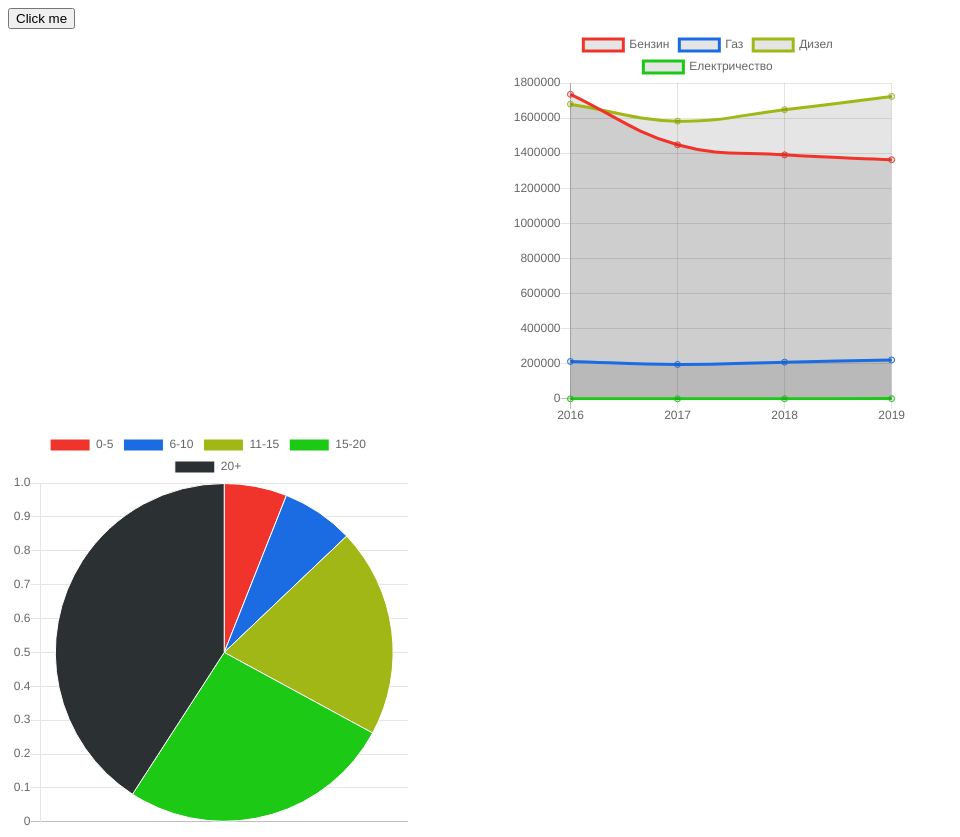
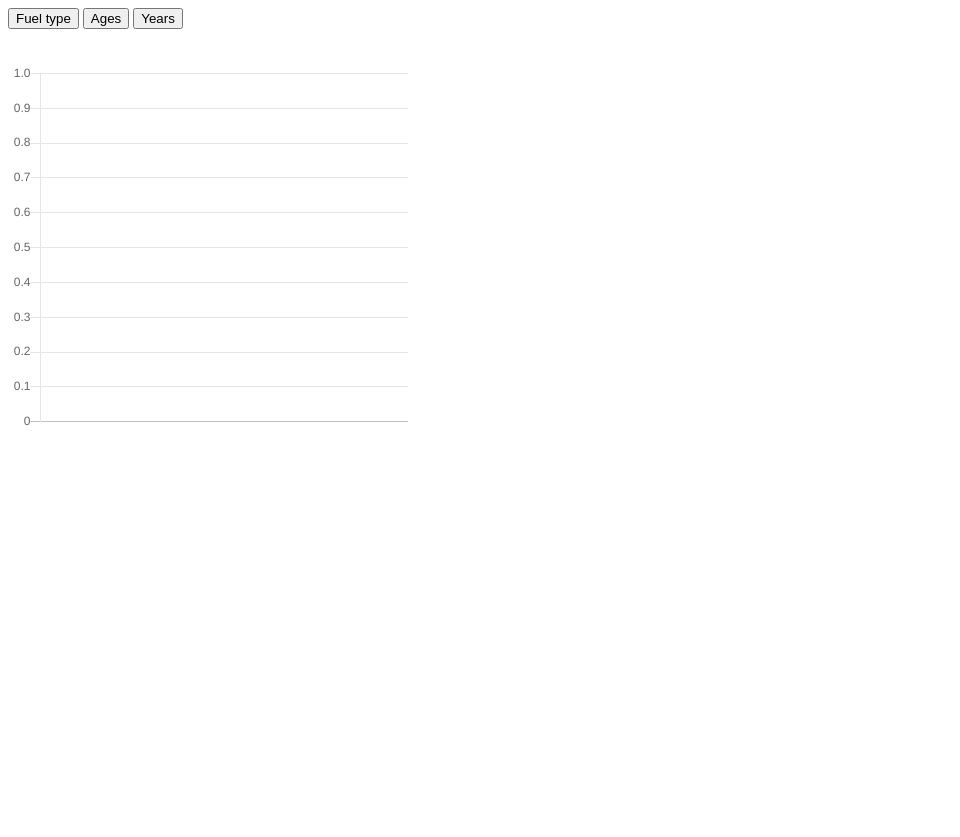
Before and after one commit to biyoyo/legendary-cars-data, a plain HTML site: page index.html in a window 1280 px wide. Shown: the whole page, without its empty margins (0-960 px from the left). After the commit the page ends 800 px from the top, so only its background shows below. Drawn offline with Linux system fonts and the light colour scheme.

Commit message:
Add functional buttons, text from BG to EN, some refactoring done

```diff
--- a/index.html
+++ b/index.html
@@ -7,11 +7,12 @@
 		<script src="data/data.js"></script>
 	</head>
 	<body>
-		<button onclick="pie_chart()">Click me</button>
+		<button onclick="pie_chart(fuel_labels, fuel_data, 'Cars by fuel type')">Fuel type</button>
+		<button onclick="pie_chart(age_labels, age_data, 'Cars by age')">Ages</button>
+		<button onclick="line_chart()">Years</button>
 		<div>
 		<canvas id="myPieChart1" width="400" height="400" style="float: left; margin-right: 100px"></canvas>
 		<canvas id="myLineChart" width="400" height="400"></canvas>
-		<canvas id="myPieChart2" width="400" height="400"></canvas>
 		<script src="main.js"></script>
 		</div>
 	</body>
--- a/main.js
+++ b/main.js
@@ -4,9 +4,6 @@ diezel_col = 'rgba(161, 183, 21, 1)'
 electro_col = 'rgba(28, 201, 20, 1)'
 other_col =	'rgba(43, 48, 50, 1)'
 
-function pie_chart()
-{
-	var ctx = document.getElementById('myPieChart1').getContext('2d');
 current_year = cars_count_data[cars_count_data.length - 1]
 other = current_year[1]
 
@@ -15,13 +12,27 @@ function pie_chart()
 	other -= current_year[i]
 }
 
-	var myChart = new Chart(ctx, {
+age_data = []
+for (i = 0; i < cars_age_data[3].length; i++)
+{
+	age_data[i] = cars_age_data[3][i]
+}
+age_data.shift()
+
+age_labels = ['0-5', '6-10', '11-15', '15-20', '20+']
+
+fuel_labels = ['Petrol', 'Gas', 'Diesel', 'Electricity', 'Other']
+fuel_data = [current_year[2], current_year[3], current_year[4], current_year[5], other]
+
+	var ctx = document.getElementById('myPieChart1').getContext('2d');
+
+	piechart = new Chart(ctx, {
 		type: 'pie',
 		data: {
-			labels: ['Бензин', 'Газ', 'Дизел', 'Електричество', 'Други'],
+			labels: [],
 			datasets: [{
 				label: '# of cars',
-				data: [current_year[2], current_year[3], current_year[4], current_year[5], other],
+				data:[],
 				backgroundColor: [
 					petrol_col,
 					gas_col,
@@ -33,6 +44,10 @@ function pie_chart()
 			}]
 		},
 		options: {
+			title: {
+				display: true,
+				text: ""
+			},
 			responsive: false,
 			scales: {
 				yAxes: [{
@@ -43,7 +58,14 @@ function pie_chart()
 			}
 		}
 	});
+function pie_chart(m_labels, m_data, m_title)
+{
+	piechart.data.labels = m_labels
+	piechart.data.datasets[0].data = m_data
+	piechart.options.title.text = m_title
+	piechart.update()
 }
+
 petrol = [], gas = [], diesel = [], electric = []
 for (i = 0; i < cars_count_data.length; i++)
 {
@@ -53,6 +75,8 @@ for (i = 0; i < cars_count_data.length; i++)
 	electric[i] = cars_count_data[i][5]
 }
 
+function line_chart()
+{
 	var ctx = document.getElementById('myLineChart').getContext('2d');
 
 	var myChart = new Chart(ctx, {
@@ -60,22 +84,22 @@ var myChart = new Chart(ctx, {
 		data: {
 			labels: ['2016', '2017', '2018', '2019'],
 			datasets: [{
-			label: 'Бензин',
+				label: 'Petrol',
 				data: petrol,
 				borderColor:
 				petrol_col,
 			}, {
-			label: 'Газ',
+				label: 'Gas',
 				data: gas,
 				borderColor:
 				gas_col,
 			}, {
-			label: 'Дизел',
+				label: 'Diesel',
 				data: diesel,
 				borderColor:
 				diezel_col,
 			}, {
-			label: 'Електричество',
+				label: 'Electricity',
 				data: electric,
 				borderColor:
 				electro_col,
@@ -86,6 +110,10 @@ var myChart = new Chart(ctx, {
 			tension: 0,
 			showLine: false,
 			fill: false,
+			title: {
+				display: true,
+				text: "Tendencies through the years"
+			},
 			scales: {
 				yAxes: [{
 					ticks: {
@@ -95,40 +123,4 @@ var myChart = new Chart(ctx, {
 			}
 		}
 	});
-
-ages = []
-for (i = 0; i < cars_age_data[3].length; i++)
-{
-	ages[i] = cars_age_data[3][i]
-	console.log(ages[i])
 }
-ages.shift()
-var ctx = document.getElementById('myPieChart2').getContext('2d');
-var myChart = new Chart(ctx, {
-	type: 'pie',
-	data: {
-		labels: ['0-5', '6-10', '11-15', '15-20', '20+' ],
-		datasets: [{
-			label: '# of cars',
-			data: ages,
-			backgroundColor: [
-				petrol_col,
-				gas_col,
-				diezel_col,
-				electro_col,
-				other_col,
-			],
-			borderWidth: 1
-		}]
-	},
-	options: {
-		responsive: false,
-		scales: {
-			yAxes: [{
-				ticks: {
-					beginAtZero: false
-				}
-			}]
-		}
-	}
-});
```
Lines whose indentation alone changed are shown as unchanged.
